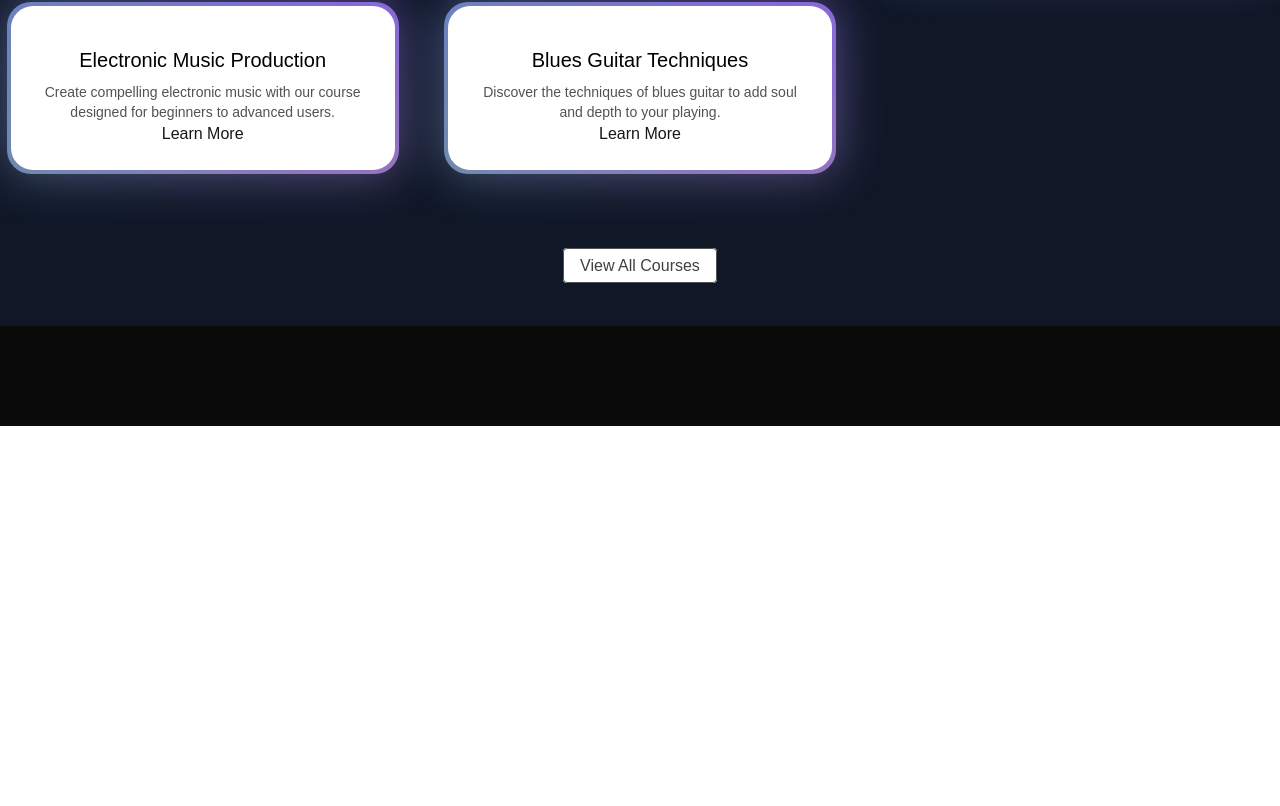
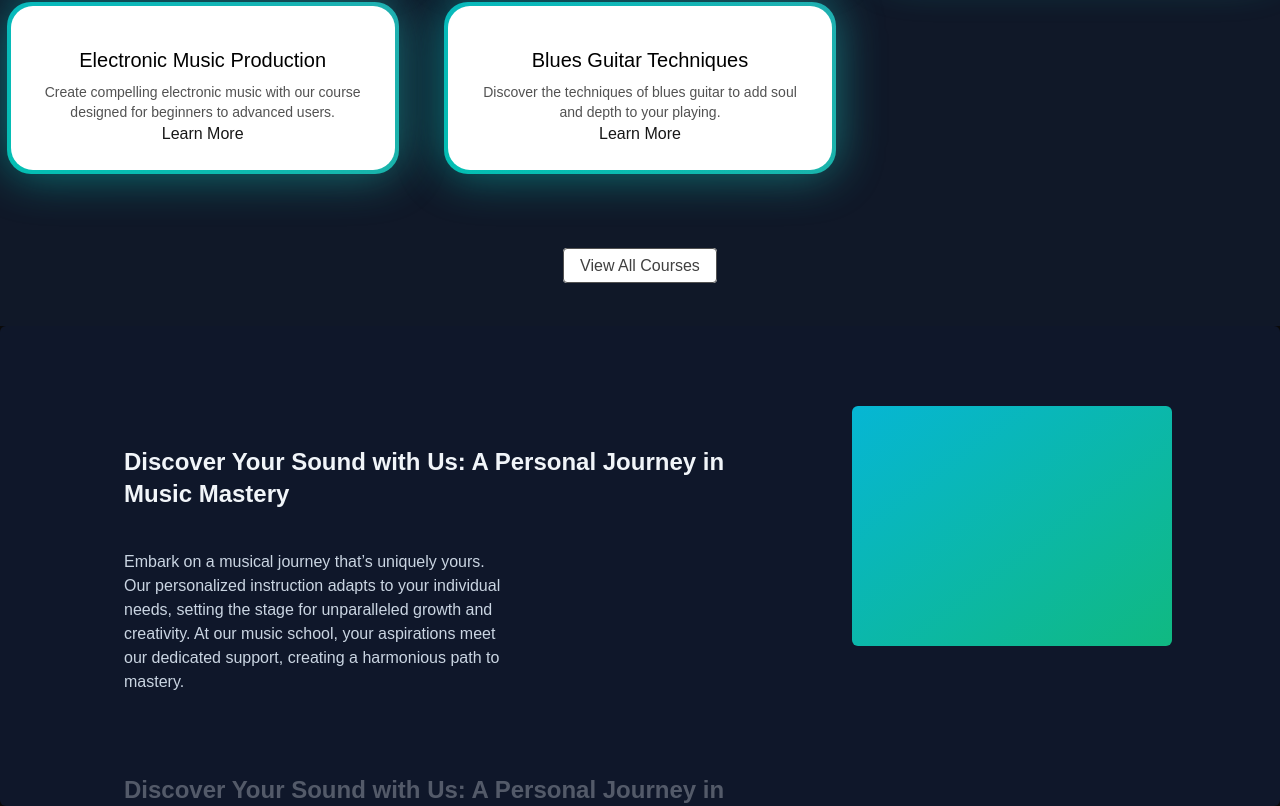
Before and after one commit to PratikMH071306/music_Academy, a Next.js app: page / in a window 1280 px wide. Shown: the part 374-1180 px from the top of the page. Before the commit the page ends 800 px from the top, so only its background shows below. Built offline with nearby package versions, Linux system fonts and the light colour scheme.

Commit message:
Designed sticky-scroll.

```diff
--- a/src/app/page.tsx
+++ b/src/app/page.tsx
@@ -1,11 +1,13 @@
 import HeroSection from "@/components/HeroSection";
 import FeaturedCourses from "@/components/FeaturedCourses";
+import WhyChooseUs from "@/components/WhyChooseUs";
 
 export default function Home() {
   return (
     <main className="min-h-screen bg-black/[0.96] antialiased bg-gradient-white/[0.02]">
       <HeroSection />
       <FeaturedCourses />
+      <WhyChooseUs />
     </main>
   );
 }
--- /dev/null
+++ b/src/components/WhyChooseUs.tsx
@@ -0,0 +1,46 @@
+"use client";
+import React from "react";
+import { StickyScroll } from "./ui/sticky-scroll-reveal";
+
+const musicSchoolContent = [
+  {
+    title: "Discover Your Sound with Us: A Personal Journey in Music Mastery",
+    description:
+      "Embark on a musical journey that’s uniquely yours. Our personalized instruction adapts to your individual needs, setting the stage for unparalleled growth and creativity. At our music school, your aspirations meet our dedicated support, creating a harmonious path to mastery.",
+  },
+  {
+    title: "Discover Your Sound with Us: A Personal Journey in Music Mastery",
+    description:
+      "Embark on a musical journey that’s uniquely yours. Our personalized instruction adapts to your individual needs, setting the stage for unparalleled growth and creativity. At our music school, your aspirations meet our dedicated support, creating a harmonious path to mastery.",
+  },
+  {
+    title: "Discover Your Sound with Us: A Personal Journey in Music Mastery",
+    description:
+      "Embark on a musical journey that’s uniquely yours. Our personalized instruction adapts to your individual needs, setting the stage for unparalleled growth and creativity. At our music school, your aspirations meet our dedicated support, creating a harmonious path to mastery.",
+  },
+  {
+    title: "Live Feedback & Engagement",
+    description:
+      "Immerse yourself in an interactive learning experience where feedback is immediate, just like real-time changes in a collaborative project. This approach enhances your understanding and mastery of music concepts and performance techniques.",
+  },
+  {
+    title: "Cutting-Edge Curriculum",
+    description:
+      "Our curriculum is continuously updated to include the latest music education trends and technologies, ensuring you’re always learning with the most current and effective methods. Say goodbye to outdated materials and welcome an education that evolves with the industry.",
+  },
+  {
+    title: "Limitless Learning Opportunities",
+    description:
+      "With our expansive resource library and dynamic course offerings, you’ll never find yourself without something new to explore. Our platform provides continuous opportunities for growth, ensuring your musical skills are always advancing.",
+  },
+];
+
+function WhyChooseUs() {
+  return (
+    <div>
+      <StickyScroll content={musicSchoolContent} />
+    </div>
+  );
+}
+
+export default WhyChooseUs;
--- /dev/null
+++ b/src/components/ui/sticky-scroll-reveal.tsx
@@ -0,0 +1,112 @@
+"use client";
+import React, { useEffect, useRef, useState } from "react";
+import { useMotionValueEvent, useScroll } from "motion/react";
+import { motion } from "motion/react";
+import { cn } from "@/lib/utils";
+
+export const StickyScroll = ({
+  content,
+  contentClassName,
+}: {
+  content: {
+    title: string;
+    description: string;
+    content?: React.ReactNode | any;
+  }[];
+  contentClassName?: string;
+}) => {
+  const [activeCard, setActiveCard] = React.useState(0);
+  const ref = useRef<any>(null);
+  const { scrollYProgress } = useScroll({
+    // uncomment line 22 and comment line 23 if you DONT want the overflow container and want to have it change on the entire page scroll
+    // target: ref
+    container: ref,
+    offset: ["start start", "end start"],
+  });
+  const cardLength = content.length;
+
+  useMotionValueEvent(scrollYProgress, "change", (latest) => {
+    const cardsBreakpoints = content.map((_, index) => index / cardLength);
+    const closestBreakpointIndex = cardsBreakpoints.reduce(
+      (acc, breakpoint, index) => {
+        const distance = Math.abs(latest - breakpoint);
+        if (distance < Math.abs(latest - cardsBreakpoints[acc])) {
+          return index;
+        }
+        return acc;
+      },
+      0
+    );
+    setActiveCard(closestBreakpointIndex);
+  });
+
+  const backgroundColors = [
+    "#0f172a", // slate-900
+    "#000000", // black
+    "#171717", // neutral-900
+  ];
+  const linearGradients = [
+    "linear-gradient(to bottom right, #06b6d4, #10b981)", // cyan-500 to emerald-500
+    "linear-gradient(to bottom right, #ec4899, #6366f1)", // pink-500 to indigo-500
+    "linear-gradient(to bottom right, #f97316, #eab308)", // orange-500 to yellow-500
+  ];
+
+  const [backgroundGradient, setBackgroundGradient] = useState(
+    linearGradients[0]
+  );
+
+  useEffect(() => {
+    setBackgroundGradient(linearGradients[activeCard % linearGradients.length]);
+  }, [activeCard]);
+
+  return (
+    <motion.div
+      animate={{
+        backgroundColor: backgroundColors[activeCard % backgroundColors.length],
+      }}
+      className="relative flex h-[30rem] justify-center space-x-10 overflow-y-auto rounded-md p-10"
+      ref={ref}
+    >
+      <div className="div relative flex items-start px-4">
+        <div className="max-w-2xl">
+          {content.map((item, index) => (
+            <div key={item.title + index} className="my-20">
+              <motion.h2
+                initial={{
+                  opacity: 0,
+                }}
+                animate={{
+                  opacity: activeCard === index ? 1 : 0.3,
+                }}
+                className="text-2xl font-bold text-slate-100"
+              >
+                {item.title}
+              </motion.h2>
+              <motion.p
+                initial={{
+                  opacity: 0,
+                }}
+                animate={{
+                  opacity: activeCard === index ? 1 : 0.3,
+                }}
+                className="text-kg mt-10 max-w-sm text-slate-300"
+              >
+                {item.description}
+              </motion.p>
+            </div>
+          ))}
+          <div className="h-40" />
+        </div>
+      </div>
+      <div
+        style={{ background: backgroundGradient }}
+        className={cn(
+          "sticky top-10 hidden h-60 w-80 overflow-hidden rounded-md bg-white lg:block",
+          contentClassName
+        )}
+      >
+        {content[activeCard].content ?? null}
+      </div>
+    </motion.div>
+  );
+};
```
